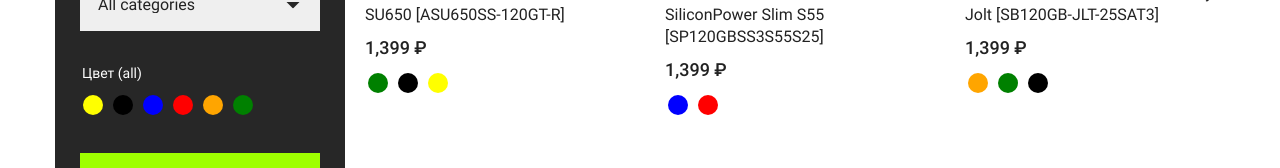
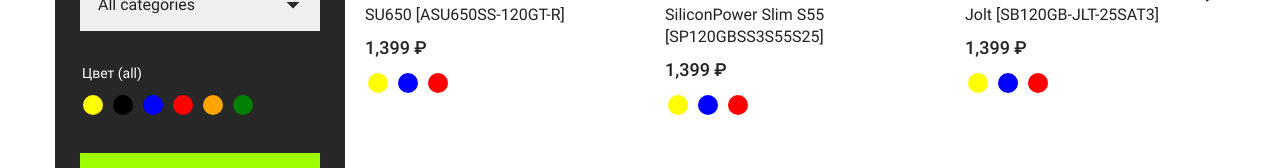
Before and after one commit to andreynef/vueOnlineStoreSkillbox, a Vue app: page /#/ in a window 1280 px wide. Shown: the part 613-781 px from the top of the page. Built offline with nearby package versions, Linux system fonts and the light colour scheme.

Commit message:
module 4 fix

```diff
--- a/src/components/ColorList.vue
+++ b/src/components/ColorList.vue
@@ -1,8 +1,8 @@
 <template>
   <ul class="colors">
-    <li class="colors__item" v-for="item in colorsArr" :key="item.id" @click="clickColor(item.color)">
+    <li class="colors__item" v-for="item in colorsArr" :key="item.id">
       <label class="colors__label">
-        <input class="colors__radio sr-only" type="radio" name="color" :checked="computedColor">
+        <input class="colors__radio sr-only" type="radio" v-model="computedColor" :value="item.color">
         <span :style='{ backgroundColor: `${item.color}` }' class="colors__value"/>
       </label>
     </li>
@@ -11,19 +11,17 @@
 
 <script>
 export default {
-  props: ['colorsArr', 'currentColor'], // Важно. Принимаем пропсы в стиле camelCase а пробрасываем/вызываем в стиле kebab-case. Vue автоматом сконвертит в camel. Ибо vue это html а там не исп camel.
-  methods: {
-    clickColor(clickedColor) {
-      this.$emit('update:currentColor', clickedColor);
-    },
+  props: {// Важно. Принимаем пропсы в стиле camelCase а пробрасываем/вызываем в стиле kebab-case. Vue автоматом сконвертит в camel. Ибо vue это html а там не исп camel.
+    colorsArr: Array,//[{id:1, color:'red'},...]
+    pickedColor: String,//'red'
   },
   computed: {
     computedColor: {
       get() {
-        return this.currentColor
+        return this.pickedColor
       },
       set(value) {
-        this.$emit('update:currentColor', value);
+        this.$emit('update:pickedColor', value);
       }
     }
   }
--- a/src/components/ProductFilter.vue
+++ b/src/components/ProductFilter.vue
@@ -27,15 +27,7 @@
 
       <fieldset class="form__block">
         <legend class="form__legend">Цвет ({{currentColor || 'all'}})</legend>
-<!--        <ul class="colors">-->
-<!--          <li class="colors__item" v-for="item in colors" :key="item.id" @click="clickColor(item.color)">-->
-<!--            <label class="colors__label">-->
-<!--              <input class="colors__radio sr-only" type="radio" name="color" :checked="currentColor">-->
-<!--              <span :style='{ backgroundColor: `${item.color}` }' class="colors__value"></span>-->
-<!--            </label>-->
-<!--          </li>-->
-<!--        </ul>-->
-        <ColorList :colors-arr="colors" :choosen-color.sync="currentColor"/>
+        <ColorList :colors-arr="colors" :picked-color.sync="currentColor"/>
       </fieldset>
       <button class="filter__submit button button--primery" type="submit">
         Применить
@@ -68,11 +60,11 @@
     categories() {
       return categories;
     },
-    colors() {
+    colors() {//импортируем весь теоретический список возможных цветов из 'стора' и передаем дальше как вычисляемое значение. Напрямик с импорта нельзя.
       return colors;
     },
   },
-  watch: {//можно сбрасывать стейт вручную в ресете, переназначая на 0, но можно и исп watch (слежка за пропсами). Значение меняется - то и выполняется.
+  watch: {//исп watch (слежка за пропсами). Проп меняется - то и выполняется.
     priceFrom(value){
       this.currentPriceFrom = value;
     },
@@ -87,9 +79,6 @@
     },
   },
   methods: {
-    clickColor(color){
-      this.currentColor = color;
-    },
     submit(){
       this.$emit('update:priceFrom', this.currentPriceFrom);
       this.$emit('update:priceTo', this.currentPriceTo);
--- a/src/components/ProductItem.vue
+++ b/src/components/ProductItem.vue
@@ -14,26 +14,25 @@
     <span class="catalog__price">
       {{product.price | numberFormat}} ₽
     </span>
-
-    <ul class="colors colors--black">
-      <li class="colors__item" v-for="color in product.colors">
-        <label class="colors__label">
-          <input class="colors__radio sr-only" type="radio" value="color">
-          <span :style="{ backgroundColor: `${color}` }" class="colors__value"></span>
-        </label>
-      </li>
-    </ul>
+    <ColorList :colors-arr="product.colors" :picked-color.sync="currentColor"/>
   </li>
 </template>
 
 <script>
-import gotoPageFromItem from "@/helpers/gotoPage";
 import numberFormat from "../helpers/numberFormat";
+import ColorList from "./ColorList";
+import gotoPageFromItem from "../helpers/gotoPage";
 
 export default {
+  components: {ColorList},
   props: ['product'],
+  data(){//локальное состояние
+    return {
+      currentColor: undefined,
+    }
+  },
   methods: {
-    gotoPageFromItem
+    gotoPageFromItem,
   },
   filters: {// html -> {{product.price | numberFormat}} ₽ - значение слева передается аргументом в правую функцию. Фича Vue. Либо аналогом computed.
     numberFormat,
--- a/src/data/products.js
+++ b/src/data/products.js
@@ -5,7 +5,11 @@
     price: 1399,
     image: 'https://c.dns-shop.ru/thumb/st4/fit/320/250/9f0811598a054e064ac25392a2a89e6b/6bbb853e207d7448fa7921a4bc1c0c9a8a30687685cc50a933b96a66b49d4a90.jpg',
     categoryId: 1,
-    colors: ['green','black','yellow'],
+    colors: [
+      {id:1, color: 'Yellow'},
+      {id:2, color: 'Blue'},
+      {id:3, color: 'Red'},
+    ],
   },
   {
     id: 12,
@@ -13,7 +17,11 @@
     price: 1399,
     image: 'https://c.dns-shop.ru/thumb/st1/fit/500/500/a99fd5dbc4231cfaed6e62a88fce37eb/29cf1e0bbc3db2373b5b94b1d03297f8f2ac1dd20686155d5a2798afc4a0e3d5.jpg',
     categoryId: 2,
-    colors: ['blue','red'],
+    colors: [
+      {id:1, color: 'Yellow'},
+      {id:2, color: 'Blue'},
+      {id:3, color: 'Red'},
+    ],
   },
   {
     id: 13,
@@ -21,7 +29,11 @@
     price: 1399,
     image: 'https://c.dns-shop.ru/thumb/st1/fit/500/500/1d4ad0202934b136236ae6952049a0ec/29e9b3b627855bc9d91cdd34f6ebaeb58aef521417fc8acc24af986eed4b06be.jpg',
     categoryId: 3,
-    colors: ['orange','green', 'black'],
+    colors: [
+      {id:1, color: 'Yellow'},
+      {id:2, color: 'Blue'},
+      {id:3, color: 'Red'},
+    ],
   },
   {
     id: 14,
@@ -29,7 +41,11 @@
     price: 1599,
     image: 'https://c.dns-shop.ru/thumb/st1/fit/500/500/3af39d01710b6590de6e858472104eaf/59f34dec6cd0221829da2466cc0f88267b2e6e59f4c03d29633350d434ee6bf8.jpg',
     categoryId: 4,
-    colors: ['red','blue'],
+    colors: [
+      {id:1, color: 'Yellow'},
+      {id:2, color: 'Blue'},
+      {id:3, color: 'Red'},
+    ],
   },
   {
     id: 15,
@@ -37,7 +53,11 @@
     price: 1599,
     image: 'https://c.dns-shop.ru/thumb/st4/fit/500/500/b1a9524a5637df1542c07bf2678bca35/9033d3afceb74f963ce093b590f00ce1b82a18b95652adbd3b7e2fd2c47f9c8e.jpg',
     categoryId: 5,
-    colors: ['blue','red'],
+    colors: [
+      {id:1, color: 'Yellow'},
+      {id:2, color: 'Blue'},
+      {id:3, color: 'Red'},
+    ],
   },
   {
     id: 16,
@@ -45,7 +65,11 @@
     price: 1599,
     image: 'https://c.dns-shop.ru/thumb/st4/fit/500/500/ef50172abb1837d5a40244a4878b454d/9295431371f99200ac03f9fd4767d2cc7bdb316c142648cecb404e09363aa763.jpg',
     categoryId: 3,
-    colors: ['green','yellow'],
+    colors: [
+      {id:1, color: 'Yellow'},
+      {id:2, color: 'Blue'},
+      {id:3, color: 'Red'},
+    ],
   },
   {
     id: 17,
@@ -53,7 +77,11 @@
     price: 1650,
     image: 'https://c.dns-shop.ru/thumb/st4/fit/500/500/44b9e450d3b0be7a89d600b353107720/09ca3716d8d7187f8a524f05882fffbb0eb65274719f8ee0098d7675455b8bf1.jpg',
     categoryId: 2,
-    colors: ['red','black']
+    colors: [
+      {id:1, color: 'Yellow'},
+      {id:2, color: 'Blue'},
+      {id:3, color: 'Red'},
+    ],
   },
   {
     id: 18,
@@ -61,7 +89,11 @@
     price: 1650,
     image: 'https://c.dns-shop.ru/thumb/st4/fit/500/500/1845edac5c7e9833f7ff4e63e00aea63/0500e985682749522ab98b01d5033f39ce0322be45d7be74bf46f88b65c442ac.jpg',
     categoryId: 5,
-    colors: ['yellow','black'],
+    colors: [
+      {id:1, color: 'Yellow'},
+      {id:2, color: 'Blue'},
+      {id:3, color: 'Red'},
+    ],
   },
   {
     id: 19,
@@ -69,7 +101,11 @@
     price: 1699,
     image: 'https://c.dns-shop.ru/thumb/st4/fit/500/500/d431da74f21ad9e62a4c17f089804db6/a3fb42d41f42c30ce99392f6348d12d0cc9a4ce636e29f77d249dee1296fa5f0.jpg',
     categoryId: 4,
-    colors: ['red','black']
+    colors: [
+      {id:1, color: 'Yellow'},
+      {id:2, color: 'Blue'},
+      {id:3, color: 'Red'},
+    ],
   },
   {
     id: 20,
@@ -77,7 +113,11 @@
     price: 1699,
     image: 'https://c.dns-shop.ru/thumb/st1/fit/500/500/4c93022a49628ceefc6e2c8338bdc640/197d97d00b45ee433640ea19994af6618618e92280a9bd4894ae7931570a5028.jpg',
     categoryId: 3,
-    colors: ['blue','black']
+    colors: [
+      {id:1, color: 'Yellow'},
+      {id:2, color: 'Blue'},
+      {id:3, color: 'Red'},
+    ],
   },
   {
     id: 21,
@@ -85,7 +125,11 @@
     price: 1699,
     image: 'https://c.dns-shop.ru/thumb/st1/fit/500/500/87167bf4bcfe27b03704f1000ffe0721/47097383c84d21c18dab1223dc63fe57fc9ae9f11bf77ae7ac1dfa494adce8ec.jpg',
     categoryId: 5,
-    colors: ['blue','black']
+    colors: [
+      {id:1, color: 'Yellow'},
+      {id:2, color: 'Blue'},
+      {id:3, color: 'Red'},
+    ],
   },
   {
     id: 22,
@@ -93,7 +137,11 @@
     price: 1699,
     image: 'https://c.dns-shop.ru/thumb/st1/fit/500/500/32a59e9e5a1d131bb3f27ea3e157a81a/e3b8c5473a662333db480fb7ef7d50645b59ebaf0bfbe4c3b1b123c095d12222.jpg',
     categoryId: 2,
-    colors: ['red','black']
+    colors: [
+      {id:1, color: 'Yellow'},
+      {id:2, color: 'Blue'},
+      {id:3, color: 'Red'},
+    ],
   },
   {
     id: 23,
@@ -101,7 +149,11 @@
     price: 1799,
     image: 'https://c.dns-shop.ru/thumb/st1/fit/500/500/8ee82715c43180782640350137bfa117/88653671c4d7c76f7762f0672da0ccd4312a4bb671d9b9c1b194cc3f9aed8fa5.jpg',
     categoryId: 3,
-    colors: ['red','blue']
+    colors: [
+      {id:1, color: 'Yellow'},
+      {id:2, color: 'Blue'},
+      {id:3, color: 'Red'},
+    ],
   },
   {
     id: 24,
@@ -109,7 +161,11 @@
     price: 1799,
     image: 'https://c.dns-shop.ru/thumb/st1/fit/500/500/c96c0d33beaa76d6f7ff93e88254b00d/215ceab6a194e68dc88913de14371564bd698bda2742c48d0cb564b7e72aacc5.jpg',
     categoryId: 5,
-    colors: ['red','blue']
+    colors: [
+      {id:1, color: 'Yellow'},
+      {id:2, color: 'Blue'},
+      {id:3, color: 'Red'},
+    ],
   },
   {
     id: 25,
@@ -117,6 +173,10 @@
     price: 1799,
     image: 'https://c.dns-shop.ru/thumb/st1/fit/500/500/2e04329c0905e62d88c5d5f6f96d94ac/56a7faa6bc19694baafacdeb7dcc1c075aace955d24553fe14113b967b16741f.jpg',
     categoryId: 4,
-    colors: ['blue','black']
+    colors: [
+      {id:1, color: 'Yellow'},
+      {id:2, color: 'Blue'},
+      {id:3, color: 'Red'},
+    ],
   },
 ];
--- a/src/pages/ProductPage.vue
+++ b/src/pages/ProductPage.vue
@@ -63,15 +63,7 @@
 
             <fieldset class="form__block">
               <legend class="form__legend">Цвет:</legend>
-              <ul class="colors">
-                <li class="colors__item" v-for="color in product.colors">
-                  <label class="colors__label">
-                    <input class="colors__radio sr-only" type="radio" name="color-item">
-                    <span class="colors__value" :style="{ backgroundColor: `${color}` }">
-                    </span>
-                  </label>
-                </li>
-              </ul>
+              <ColorList :colors-arr="product.colors" :picked-color.sync="currentColor"/>
             </fieldset>
 
             <fieldset class="form__block">
@@ -174,13 +166,15 @@
   import gotoPageFromItem from "@/helpers/gotoPage";
   import numberFormat from "@/helpers/numberFormat";
   import Counter from "../components/Counter";
+  import ColorList from "../components/ColorList";
 
   export default {
-    components: {Counter},
+    components: {Counter, ColorList},
     // props:['pageParams'],//=':page-params' на входе.
     data(){
       return {
         productAmount: 1,
+        currentColor:undefined,
       }
     },
     filters: {// html -> {{product.price | numberFormat}} ₽ - значение слева передается аргументом в правую функцию. Фича Vue. Либо аналогом computed.
@@ -189,11 +183,14 @@
     computed: {
       product() {
         // return products.find(product => product.id === this.pageParams.id);
-        return products.find(product => product.id === +this.$route.params.id);//знак + приводит значение в число. Id это число.
+        return products.find(item => item.id === +this.$route.params.id);//знак + приводит значение в число. Id это число.
       },
       category() {
-        return categories.find(category => category.id === this.product.categoryId);
+        return categories.find(item => item.id === this.product.categoryId);
       },
+      pickedColor() {
+        return this.currentColor;
+      }
     },
     methods: {
       gotoPageFromItem,//вынес в хелперы, глоб видимость дабы избежать дриллинга. gotoPageFromItem(pageName, pageParams)
@@ -202,8 +199,15 @@
         this.$store.commit('addProductToCart', itemToAdd);//= dispatch action
       },
     },
-    watch: {
-
-    }
+    watch: {//мЗначение меняется - то и выполняется.
+      '$route.params.id'(){
+        if(!this.product){
+          this.$router.push({name:'notFound'})
+        }
+      },
+      color(value){
+        this.currentColor = value;
+      },
+    },
   };
 </script>
```
Also changed, not shown: src/components/Counter.vue (+15 -8 lines).
